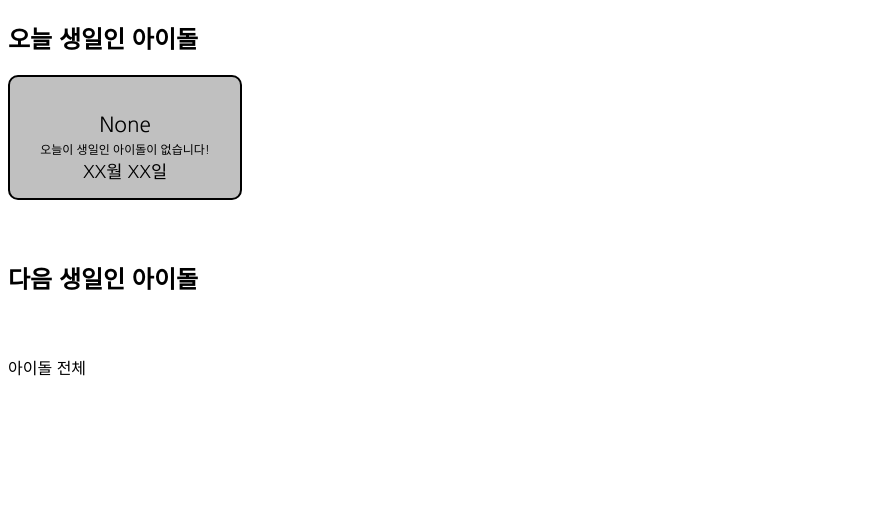
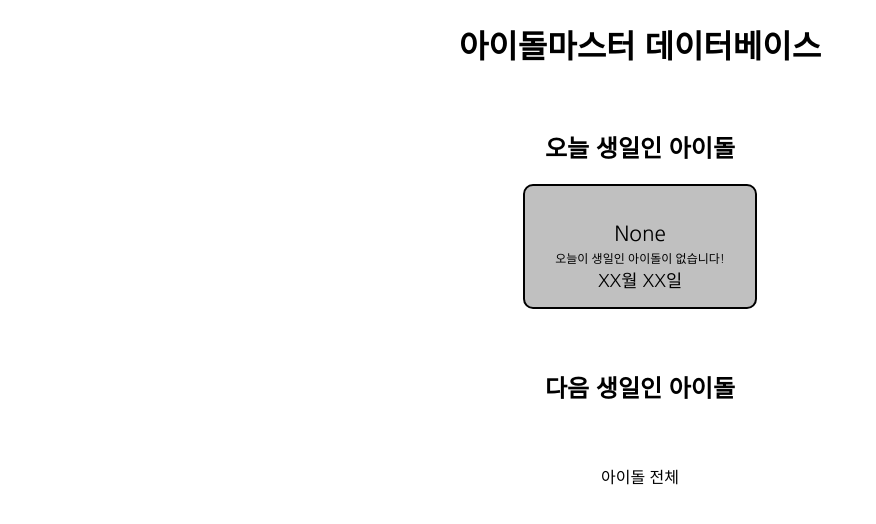
Before and after one commit to Blgada12/idolDB_Django, a Django app: page /idoldb/ in a window 1280 px wide. Shown: the top 524 px of the page, without its empty margins (0-876 px from the left). Run offline with Django 3.2, Linux system fonts and the light colour scheme; data that the repository does not hold is empty.

Commit message:
mainpage design 09.23

```diff
--- a/templates/idoldb/index.html
+++ b/templates/idoldb/index.html
@@ -6,7 +6,9 @@
     <style>
         @import url(//fonts.googleapis.com/earlyaccess/nanumgothic.css);
         body{
-            font-family: "Nanum Gothic", serif
+            text-align: center;
+            font-family: "Nanum Gothic", serif;
+            margin-bottom: 50px;
         }
         a {
             color: #000000;
@@ -26,10 +28,17 @@
             text-align: center;
             border-radius: 10px;
             border: 2px solid #000;
+            margin-left: 10px;
+            margin-right: 10px;
         }
         .card:hover{
             color: #888888;
             border: 2px solid #888888;
+        }
+        .cardGroup{
+            display: flex;
+            flex-direction: row;
+            justify-content: center;
         }
         .card .card_name{
             font-size: 1.3em;
@@ -52,42 +61,48 @@
     </script>
 </head>
 <body>
+<h1>아이돌마스터 데이터베이스</h1><br>
 <h2>오늘 생일인 아이돌</h2>
 {% if isToday %}
+    <div class="cardGroup">
     {% for idol in today %}
-        <a href="/idoldb/detail/{{ idol.id }}">
-            <div class="card" style="background-color: {{ idol.color }}">
+        <div class="card" style="background-color: {{ idol.color }}">
+            <a href="/idoldb/detail/{{ idol.id }}">
                 <img class="profile_img" src="{{ idol.mainPicture.url }}" alt=""><br>
                 <span class="card_name">{{ idol.KoreanName }}</span><br>
                 <span class="card_japaneseName">{{ idol.KanjiName }}({{ idol.JapaneseName }})</span><br>
                 <span class="card_birth">{{ idol.birth.month }}월 {{ idol.birth.day }}일</span>
-            </div>
-        </a>
+            </a>
+        </div>
     {% endfor %}
+    </div>
 {% else %}
+    <div class="cardGroup">
         <div class="card" style="background-color: #c0c0c0">
             <img class="profile_img" src="" alt=""><br>
             <span class="card_name">None</span><br>
             <span class="card_japaneseName">오늘이 생일인 아이돌이 없습니다!</span><br>
             <span class="card_birth">XX월 XX일</span>
         </div>
+    </div>
 {% endif %}
 <br>
 <br>
 <h2>다음 생일인 아이돌</h2>
 {% for idols in after %}
-    <div>
+    <div class="cardGroup">
     {% for idol in idols %}
-        <a href="/idoldb/detail/{{ idol.id }}">
-            <div class="card" style="background-color: {{ idol.color }}">
+        <div class="card" style="background-color: {{ idol.color }}">
+            <a href="/idoldb/detail/{{ idol.id }}">
                 <img class="profile_img" src="{{ idol.mainPicture.url }}" alt=""><br>
                 <span class="card_name">{{ idol.KoreanName }}</span><br>
                 <span class="card_japaneseName">{{ idol.KanjiName }}({{ idol.JapaneseName }})</span><br>
                 <span class="card_birth">{{ idol.birth.month }}월 {{ idol.birth.day }}일</span>
-            </div>
-        </a>
+            </a>
+        </div>
     {% endfor %}
     </div>
+    <br>
 {% endfor %}
 <br>
 <br>
```
